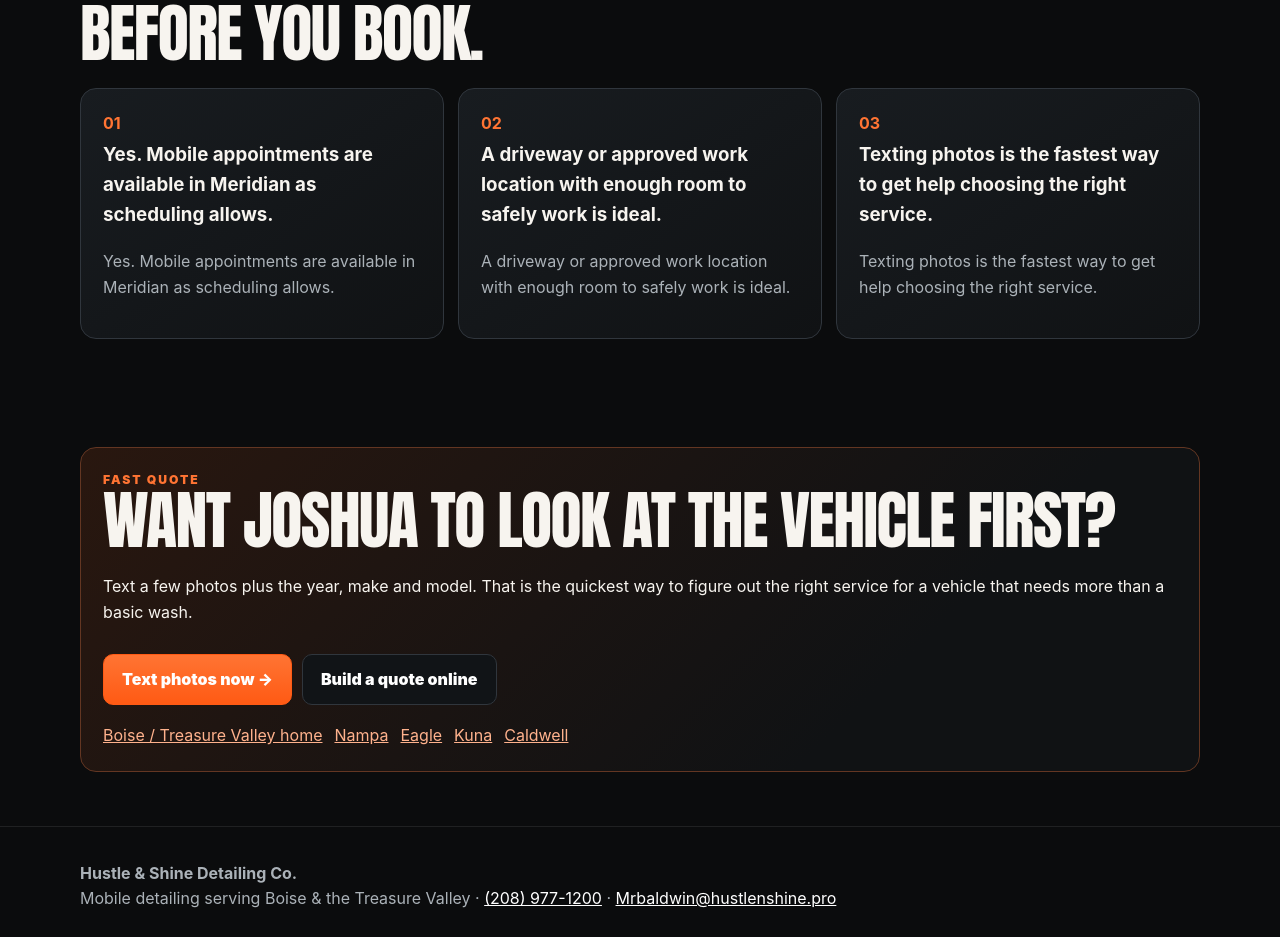
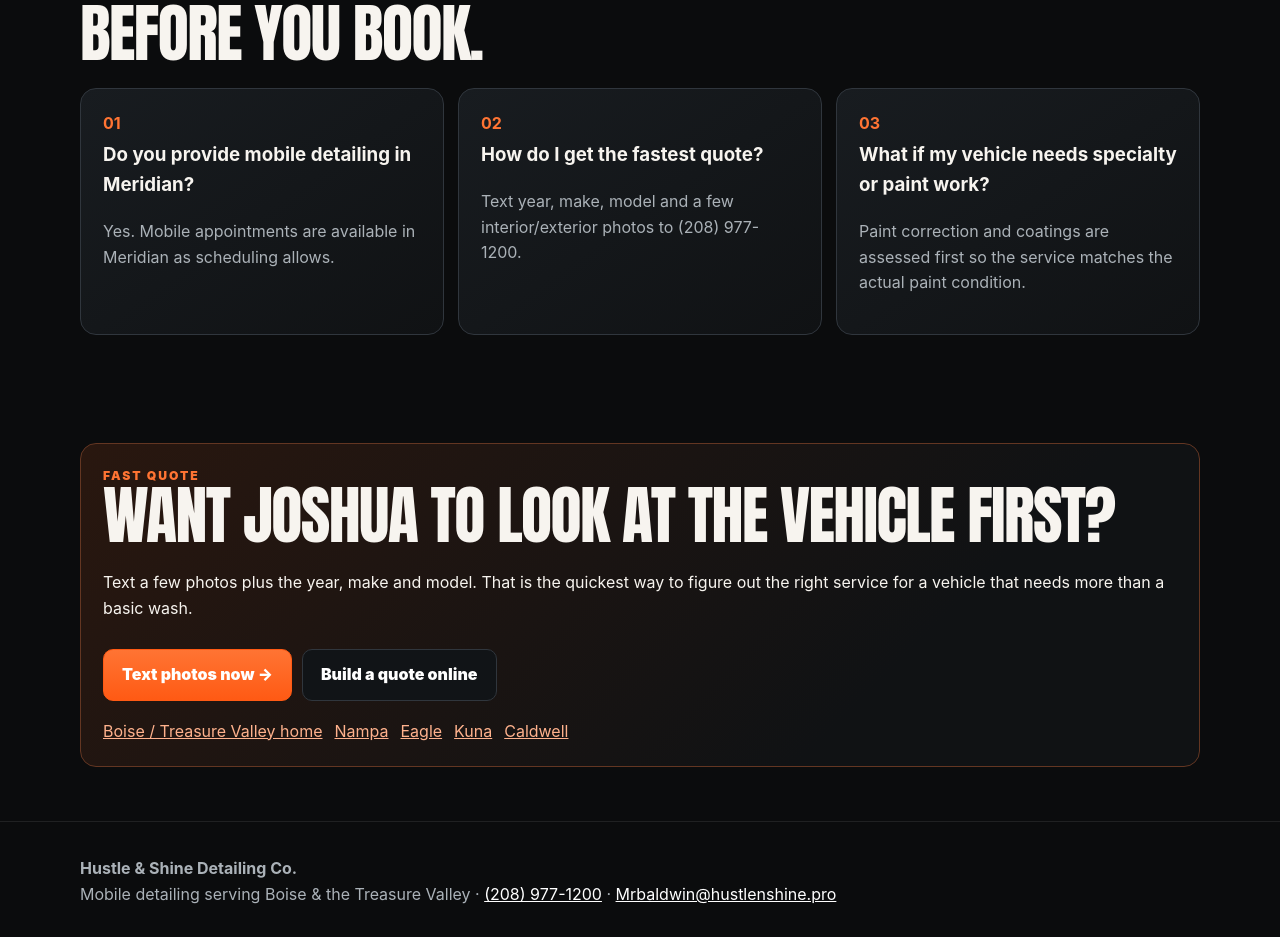
Before and after one commit to Hustle-N-Shine-Detailing/hns-web, a website: page mobile-detailing-meridian-id/index.html in a window 1280 px wide. Shown: the part 1820-2757 px from the top of the page. Drawn offline with Linux system fonts and the light colour scheme; no server answers.

Commit message:
Improve Meridian local FAQ content

```diff
--- a/mobile-detailing-meridian-id/index.html
+++ b/mobile-detailing-meridian-id/index.html
@@ -15,7 +15,7 @@
 <section class="hero"><div class="wrap"><div class="eyebrow">Meridian, Idaho · Mobile auto detailing</div><h1>Mobile detailing in <span>Meridian.</span></h1><p class="lead">Mobile detailing that comes to your driveway or workplace, so you can get the vehicle cleaned without building your day around a shop appointment.</p><div class="actions"><a class="btn primary" href="sms:+12089771200?&body=Hi%20Joshua%2C%20I%E2%80%99m%20in%20Meridian%20and%20want%20a%20fast%20detailing%20quote.%20I%E2%80%99ll%20send%20my%20year%2Fmake%2Fmodel%20and%20a%20few%20photos.">Text photos for a quote →</a><a class="btn outline" href="/?utm_source=local_page&utm_medium=organic&utm_campaign=meridian_seo#services">See services &amp; pricing</a></div><div class="proof"><div><strong>Owner-operated</strong><small>You deal directly with Joshua.</small></div><div><strong>Mobile service</strong><small>Home, work or another approved location.</small></div><div><strong>Clear scope</strong><small>Know what is being done before the job starts.</small></div></div></div></section>
 <section class="section"><div class="wrap split"><div><div class="eyebrow">Detailing without the runaround</div><h2>Built for real daily drivers.</h2><p class="lead">Meridian customers can choose interior, exterior, full-detail, paint-correction and coating services. For heavily soiled interiors or paint work, text photos first so Joshua can recommend the right level of service before you commit.</p></div><div class="card"><h3>Popular services</h3><ul class="list"><li><strong>Interior Restoration</strong><br><span class="muted">Vacuum, surfaces, glass, carpets and upholstery.</span></li><li><strong>Signature Full Detail</strong><br><span class="muted">Inside-and-out reset for daily drivers and family vehicles.</span></li><li><strong>Exterior / Paint Care</strong><br><span class="muted">Wash, gloss, correction and protection based on paint condition.</span></li></ul></div></div></section>
 <section class="section"><div class="wrap"><div class="eyebrow">How it works</div><h2>Get the right service the first time.</h2><div class="grid"><article class="card"><b>01</b><h3>Pick a service</h3><p>Use the online pricing flow if you already know what the vehicle needs.</p></article><article class="card"><b>02</b><h3>Or text photos</h3><p>If the condition is hard to describe, send photos and the vehicle year, make and model.</p></article><article class="card"><b>03</b><h3>Confirm the job</h3><p>Scope, price and scheduling are confirmed before the detail begins.</p></article></div></div></section>
-<section class="section"><div class="wrap"><div class="eyebrow">Meridian detailing questions</div><h2>Before you book.</h2><div class="grid"><article class="card"><b>01</b><h3>Yes. Mobile appointments are available in Meridian as scheduling allows.</h3><p>Yes. Mobile appointments are available in Meridian as scheduling allows.</p></article><article class="card"><b>02</b><h3>A driveway or approved work location with enough room to safely work is ideal.</h3><p>A driveway or approved work location with enough room to safely work is ideal.</p></article><article class="card"><b>03</b><h3>Texting photos is the fastest way to get help choosing the right service.</h3><p>Texting photos is the fastest way to get help choosing the right service.</p></article></div></div></section>
+<section class="section"><div class="wrap"><div class="eyebrow">Meridian detailing questions</div><h2>Before you book.</h2><div class="grid"><article class="card"><b>01</b><h3>Do you provide mobile detailing in Meridian?</h3><p>Yes. Mobile appointments are available in Meridian as scheduling allows.</p></article><article class="card"><b>02</b><h3>How do I get the fastest quote?</h3><p>Text year, make, model and a few interior/exterior photos to (208) 977-1200.</p></article><article class="card"><b>03</b><h3>What if my vehicle needs specialty or paint work?</h3><p>Paint correction and coatings are assessed first so the service matches the actual paint condition.</p></article></div></div></section>
 <section class="section"><div class="wrap"><div class="cta"><div class="eyebrow">Fast quote</div><h2>Want Joshua to look at the vehicle first?</h2><p>Text a few photos plus the year, make and model. That is the quickest way to figure out the right service for a vehicle that needs more than a basic wash.</p><div class="actions"><a class="btn primary" href="sms:+12089771200?&body=Hi%20Joshua%2C%20I%E2%80%99m%20in%20Meridian%20and%20want%20a%20fast%20detailing%20quote.%20I%E2%80%99ll%20send%20my%20year%2Fmake%2Fmodel%20and%20a%20few%20photos.">Text photos now →</a><a class="btn outline" href="/?utm_source=local_page&utm_medium=organic&utm_campaign=meridian_seo#services">Build a quote online</a></div><div class="related"><a href="../">Boise / Treasure Valley home</a><a href="../mobile-detailing-nampa-id/">Nampa</a><a href="../mobile-detailing-eagle-id/">Eagle</a><a href="../mobile-detailing-kuna-id/">Kuna</a><a href="../mobile-detailing-caldwell-id/">Caldwell</a></div></div></div></section>
 </main>
 <footer class="footer"><div class="wrap"><strong>Hustle &amp; Shine Detailing Co.</strong><br>Mobile detailing serving Boise &amp; the Treasure Valley · <a href="tel:+12089771200">(208) 977-1200</a> · <a href="mailto:Mrbaldwin@hustlenshine.pro">Mrbaldwin@hustlenshine.pro</a></div></footer>
```
